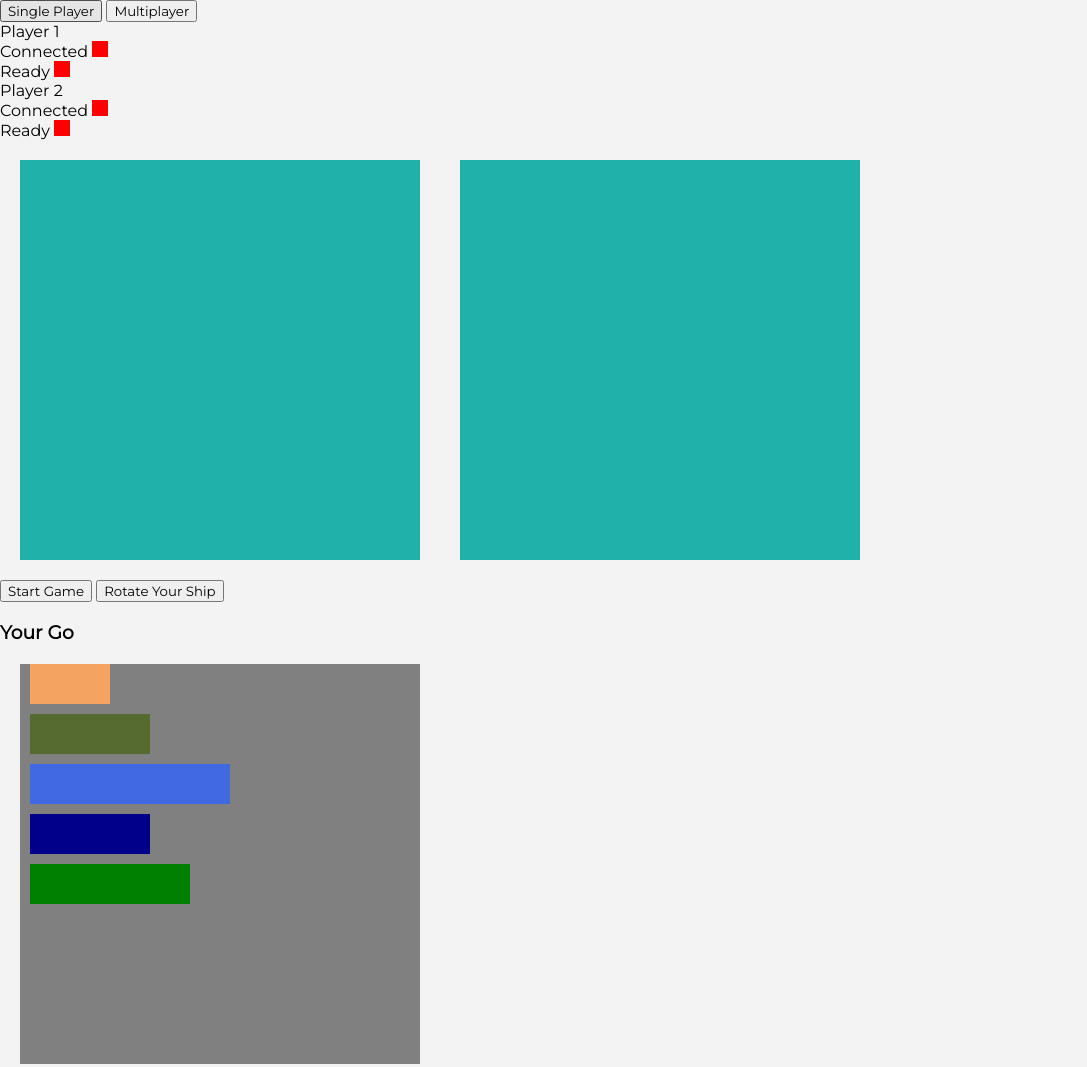
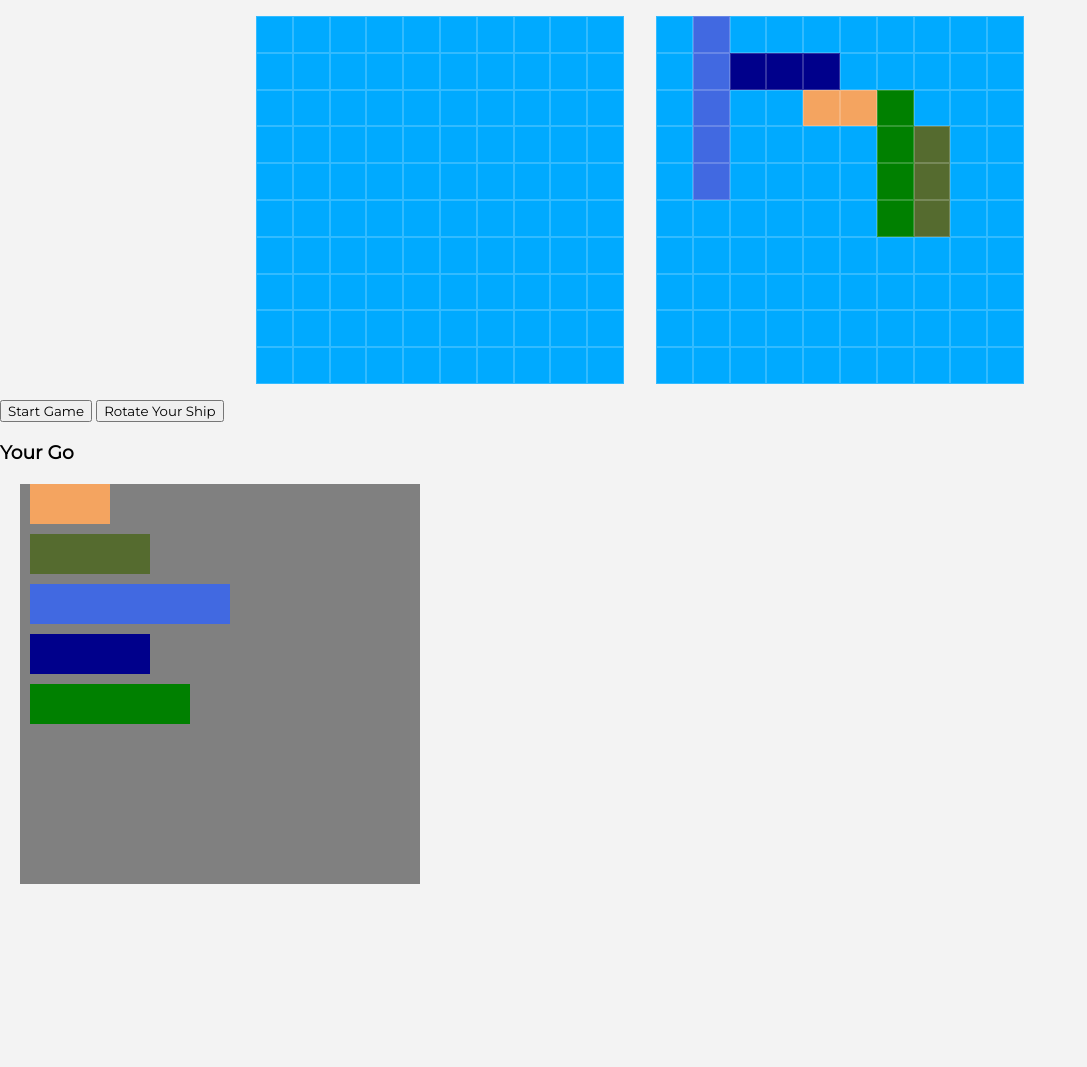
Before and after one commit to codelucid/Battleship, a website: page public/singleplayer.html in a window 1280 px wide. Shown: the whole page, without its empty margins (0-1087 px from the left). After the commit the page ends 904 px from the top, so only its background shows below. Drawn offline with nearby package versions, Linux system fonts and the light colour scheme.

Commit message:
improved the game board via CSS

```diff
--- a/public/app.js
+++ b/public/app.js
@@ -12,8 +12,6 @@ document.addEventListener('DOMContentLoaded', () => {
     const rotateButton = document.querySelector('#rotate');
     const turnDisplay = document.querySelector('#whose-go');
     const infoDisplay = document.querySelector('#info');
-    const singlePlayerButton = document.querySelector('#singlePlayerButton')
-    const multiPlayerButton = document.querySelector('#multiPlayerButton')
     const userSquares = [];
     const computerSquares = [];
 
@@ -24,23 +22,64 @@ document.addEventListener('DOMContentLoaded', () => {
     let isGameOver = false;
     let currentPlayer = "user";
 
-    let gameMode = "";
     let playerNum = 0;
     let ready = false;
     let enemyReady = false;
     let allShipsPlaced = false;
     let shotFired = -1;
 
+     // Ships
+    const shipArray = [
+        {
+            name: 'destroyer',
+            directions: [
+                [0, 1],
+                [0, width]
+            ]
+        },
+        {
+            name: 'submarine',
+            directions: [
+                [0, 1, 2],
+                [0, width, width*2]
+            ]
+        },
+        {
+            name: 'cruiser',
+            directions: [
+                [0, 1, 2],
+                [0, width, width*2]
+            ]
+        },
+        {
+            name: 'battleship',
+            directions: [
+                [0, 1, 2, 3],
+                [0, width, width*2, width*3]
+            ]
+        },
+        {
+            name: 'carrier',
+            directions: [
+                [0, 1, 2, 3, 4],
+                [0, width, width*2, width*3, width*4]
+            ]
+        }
+
+    ]
+
+    createBoard(userGrid, userSquares)
+    createBoard(computerGrid, computerSquares)
+
     // Select Player Mode
-    singlePlayerButton.addEventListener('click', startSinglePlayer)
-    multiPlayerButton.addEventListener('click', startMultiPlayer)
-
-
+    if (gameMode === 'singlePlayer') {
+        startSinglePlayer()
+    } else {
+        startMultiPlayer()
+    }
 
     // Multiplayer
     function startMultiPlayer() {
-        gameMode = 'multiPlayer'
-
         const socket = io();
 
         // Get your player number
@@ -140,8 +179,6 @@ document.addEventListener('DOMContentLoaded', () => {
 
     // Single Player
     function startSinglePlayer() {
-        gameMode = "singlePlayer"
-
         generateShips(shipArray[0])
         generateShips(shipArray[1])
         generateShips(shipArray[2])
@@ -161,48 +198,6 @@ document.addEventListener('DOMContentLoaded', () => {
 
         }
     }
-    createBoard(userGrid, userSquares)
-    createBoard(computerGrid, computerSquares)
-
-    // Ships
-    const shipArray = [
-        {
-            name: 'destroyer',
-            directions: [
-                [0, 1],
-                [0, width]
-            ]
-        },
-        {
-            name: 'submarine',
-            directions: [
-                [0, 1, 2],
-                [0, width, width*2]
-            ]
-        },
-        {
-            name: 'cruiser',
-            directions: [
-                [0, 1, 2],
-                [0, width, width*2]
-            ]
-        },
-        {
-            name: 'battleship',
-            directions: [
-                [0, 1, 2, 3],
-                [0, width, width*2, width*3]
-            ]
-        },
-        {
-            name: 'carrier',
-            directions: [
-                [0, 1, 2, 3, 4],
-                [0, width, width*2, width*3, width*4]
-            ]
-        }
-
-    ]
 
     // Paint the Computer's ships in random locations
     function generateShips(ship) {
--- a/public/singleplayer.html
+++ b/public/singleplayer.html
@@ -10,24 +10,9 @@
 
 <body>
 
-    <button id="singlePlayerButton">Single Player</button>
-    <button id="multiPlayerButton">Multiplayer</button>
-
-    <div class="player p1">
-        Player 1
-        <div class="connected">Connected <span></span></div>
-        <div class="ready">Ready <span></span></div>
-    </div>
-    <div class="player p2">
-        Player 2
-        <div class="connected">Connected <span></span></div>
-        <div class="ready">Ready <span></span></div>
-    </div>
-
-
     <div class="container">
-        <div class="grid grid-user"></div>
-        <div class="grid grid-computer"></div>
+        <div class="battleship-grid grid-user"></div>
+        <div class="battleship-grid grid-computer"></div>
     </div>
 
     <div class="hidden-info">
@@ -45,7 +30,9 @@
         <div class="ship battleship-container" draggable="true"><div id="battleship-0"></div><div id="battleship-1"></div><div id="battleship-2"></div><div id="battleship-3"></div></div>
     </div>
 
-    <script src="/socket.io/socket.io.js"></script>
+    <script>
+        let gameMode = 'singlePlayer'
+    </script>
     <script src="app.js" charset="utf-8"></script>
 </body>
 
--- a/public/style.css
+++ b/public/style.css
@@ -56,39 +56,22 @@ body {
     margin-left: 0;
 }
 
-
-
-
-
-
-
-
-
 .container {
     display: flex;
+    justify-content: center;
+    width: 100%
 }
 
-.grid-user {
-    width: 400px;
-    height: 400px;
-    display: flex;
-    flex-wrap: wrap;
-    background-color: lightseagreen;
-    margin: 20px;
+.battleship-grid {
+    margin: 2vmin;
+    display: grid;
+    background-color: hsl(200, 100%, 50%);
+    grid-template-rows: repeat(10, 4.6vmin);
+    grid-template-columns: repeat(10, 4.6vmin);
 }
 
-.grid div {
-    width: 40px;
-    height: 40px;
-}
-
-.grid-computer {
-    width: 400px;
-    height: 400px;
-    display: flex;
-    flex-wrap: wrap;
-    background-color: lightseagreen;
-    margin: 20px;
+.battleship-grid div {
+    border: 1px solid hsla(0, 0%, 100%, .2);
 }
 
 .grid-display {
```
